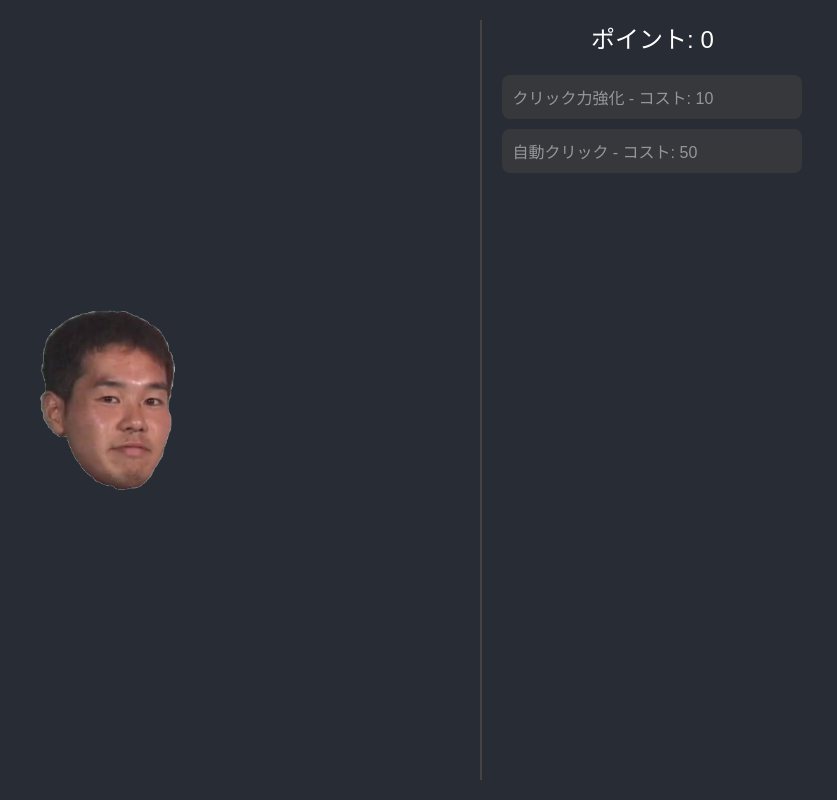
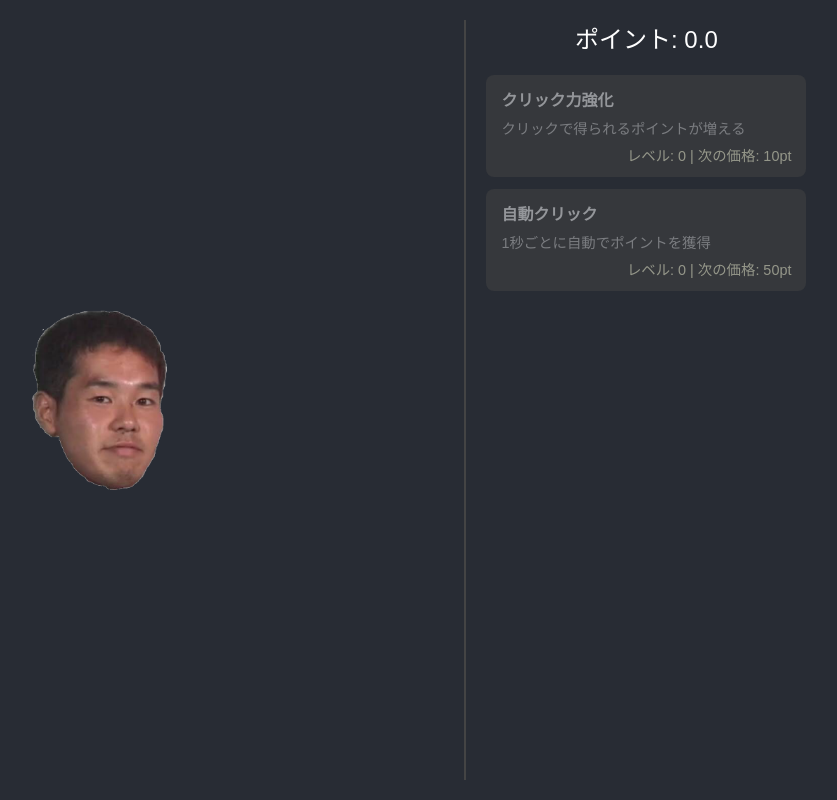
Before and after one commit to class418/yajucli, a plain HTML site: page index.html in a window 1280 px wide. Shown: the whole page, without its empty margins (274-1111 px from the left). Drawn offline with Linux system fonts and the light colour scheme.

Commit message:
Update index.html

```diff
--- a/index.html
+++ b/index.html
@@ -15,21 +15,21 @@
       height: 100vh;
       box-sizing: border-box;
     }
-      #leftPanel {
-      flex: 0.8; /* 先輩エリアを狭く */
+    #leftPanel {
+      flex: 0.8; /* 狭め */
       display: flex;
       justify-content: center;
       align-items: center;
     }
     #rightPanel {
-      width: 300px;
+      width: 320px;
       padding-left: 20px;
       border-left: 2px solid #444;
       display: flex;
       flex-direction: column;
     }
-      #clickerBtn {
-      width: 180px;  /* 小さめ */
+    #clickerBtn {
+      width: 180px;
       height: 180px;
       cursor: pointer;
       user-select: none;
@@ -40,9 +40,10 @@
       animation: spin 5s linear infinite;
       transition: box-shadow 0.3s ease;
     }
+    /* 自動クリック中の黄色いカーソルはなし */
     #clickerBtn.auto-clicking {
-      box-shadow: 0 0 15px 5px #ffd700 inset, 0 0 20px 8px #ffeb3b;
-      cursor: progress;
+      box-shadow: none;
+      cursor: pointer;
     }
     @keyframes spin {
       from { transform: rotate(0deg); }
@@ -52,16 +53,18 @@
       font-size: 24px;
       margin-bottom: 20px;
       text-align: center;
+      user-select: none;
     }
     #upgrades {
       flex-grow: 1;
       overflow-y: auto;
+      user-select: none;
     }
     .upgrade {
       background: #444;
       border-radius: 8px;
-      padding: 10px;
-      margin-bottom: 10px;
+      padding: 12px 15px;
+      margin-bottom: 12px;
       cursor: pointer;
       transition: background 0.3s ease;
       user-select: none;
@@ -72,6 +75,20 @@
     .upgrade.disabled {
       opacity: 0.5;
       cursor: not-allowed;
+    }
+    .upgrade-title {
+      font-weight: bold;
+      margin-bottom: 6px;
+    }
+    .upgrade-desc {
+      font-size: 0.9em;
+      margin-bottom: 6px;
+      color: #ccc;
+    }
+    .upgrade-info {
+      font-size: 0.9em;
+      text-align: right;
+      color: #ffd;
     }
   </style>
 </head>
@@ -88,72 +105,86 @@
 
   <script>
     let points = 0;
-    let pointsPerClick = 1;
+    let pointsPerClickBase = 1;
 
     const scoreDisplay = document.getElementById('scoreDisplay');
     const clickerBtn = document.getElementById('clickerBtn');
     const upgradesContainer = document.getElementById('upgrades');
 
-    let autoClicking = false;
+    let clickPowerLevel = 0;
+    let autoClickLevel = 0;
     let autoClickInterval = null;
 
+    function calcPrice(baseCost, level) {
+      return Math.floor(baseCost * Math.pow(1.15, level));
+    }
+
+    function currentPointsPerClick() {
+      return pointsPerClickBase + clickPowerLevel;
+    }
+
+    function currentAutoClickPointsPerSec() {
+      return 0.1 * autoClickLevel;
+    }
+
     function startAutoClick() {
-      if (autoClicking) return;
-      autoClicking = true;
-      clickerBtn.classList.add('auto-clicking');
+      if (autoClickInterval) return;
+      clickerBtn.classList.add('auto-clicking'); // でも box-shadowなしにしているので見た目変わらず
       autoClickInterval = setInterval(() => {
-        points++;
+        points += currentAutoClickPointsPerSec();
         updateScore();
         new Audio('./assets/click.mp3').play();
       }, 1000);
     }
 
     function stopAutoClick() {
-      autoClicking = false;
-      clickerBtn.classList.remove('auto-clicking');
+      if (!autoClickInterval) return;
       clearInterval(autoClickInterval);
       autoClickInterval = null;
+      clickerBtn.classList.remove('auto-clicking');
     }
 
     const upgrades = [
       {
         id: 1,
         name: 'クリック力強化',
-        description: 'クリックで得られるポイントが2倍になる',
-        cost: 10,
-        purchased: false,
-        applyUpgrade: () => { pointsPerClick = 2; }
+        description: 'クリックで得られるポイントが増える',
+        baseCost: 10,
+        level: 0,
+        applyUpgrade: function() {
+          this.level++;
+          clickPowerLevel = this.level;
+        }
       },
       {
         id: 2,
         name: '自動クリック',
-        description: '1秒ごとに自動で1ポイント獲得',
-        cost: 50,
-        purchased: false,
-        applyUpgrade: () => {
-          startAutoClick();
+        description: '1秒ごとに自動でポイントを獲得',
+        baseCost: 50,
+        level: 0,
+        applyUpgrade: function() {
+          this.level++;
+          autoClickLevel = this.level;
+          if (autoClickLevel > 0) startAutoClick();
         }
       }
     ];
 
     function updateScore() {
-      scoreDisplay.textContent = `ポイント: ${points}`;
+      scoreDisplay.textContent = `ポイント: ${points.toFixed(1)}`;
       updateUpgradeButtons();
     }
 
     function updateUpgradeButtons() {
       upgrades.forEach(upg => {
         const btn = document.getElementById('upgrade-' + upg.id);
-        if (upg.purchased) {
-          btn.classList.add('disabled');
-          btn.textContent = `${upg.name} (購入済み)`;
-        } else if (points >= upg.cost) {
+        const price = calcPrice(upg.baseCost, upg.level);
+        if (points >= price) {
           btn.classList.remove('disabled');
-          btn.textContent = `${upg.name} - コスト: ${upg.cost}`;
         } else {
           btn.classList.add('disabled');
-          btn.textContent = `${upg.name} - コスト: ${upg.cost}`;
         }
+        btn.querySelector('.upgrade-info').textContent = `レベル: ${upg.level} | 次の価格: ${price}pt`;
       });
     }
 
@@ -162,13 +193,16 @@
         const btn = document.createElement('div');
         btn.id = 'upgrade-' + upg.id;
         btn.classList.add('upgrade');
-        btn.textContent = `${upg.name} - コスト: ${upg.cost}`;
-        btn.title = upg.description;
+        btn.innerHTML = `
+          <div class="upgrade-title">${upg.name}</div>
+          <div class="upgrade-desc">${upg.description}</div>
+          <div class="upgrade-info"></div>
+        `;
 
         btn.addEventListener('click', () => {
-          if (!upg.purchased && points >= upg.cost) {
-            points -= upg.cost;
-            upg.purchased = true;
+          const price = calcPrice(upg.baseCost, upg.level);
+          if (points >= price) {
+            points -= price;
             upg.applyUpgrade();
             updateScore();
           }
@@ -179,10 +213,8 @@
     }
 
     clickerBtn.addEventListener('click', () => {
-      points += pointsPerClick;
+      points += currentPointsPerClick();
       updateScore();
-
-      // 連打しても音が重なる再生
       new Audio('./assets/click.mp3').play();
     });
 
```
